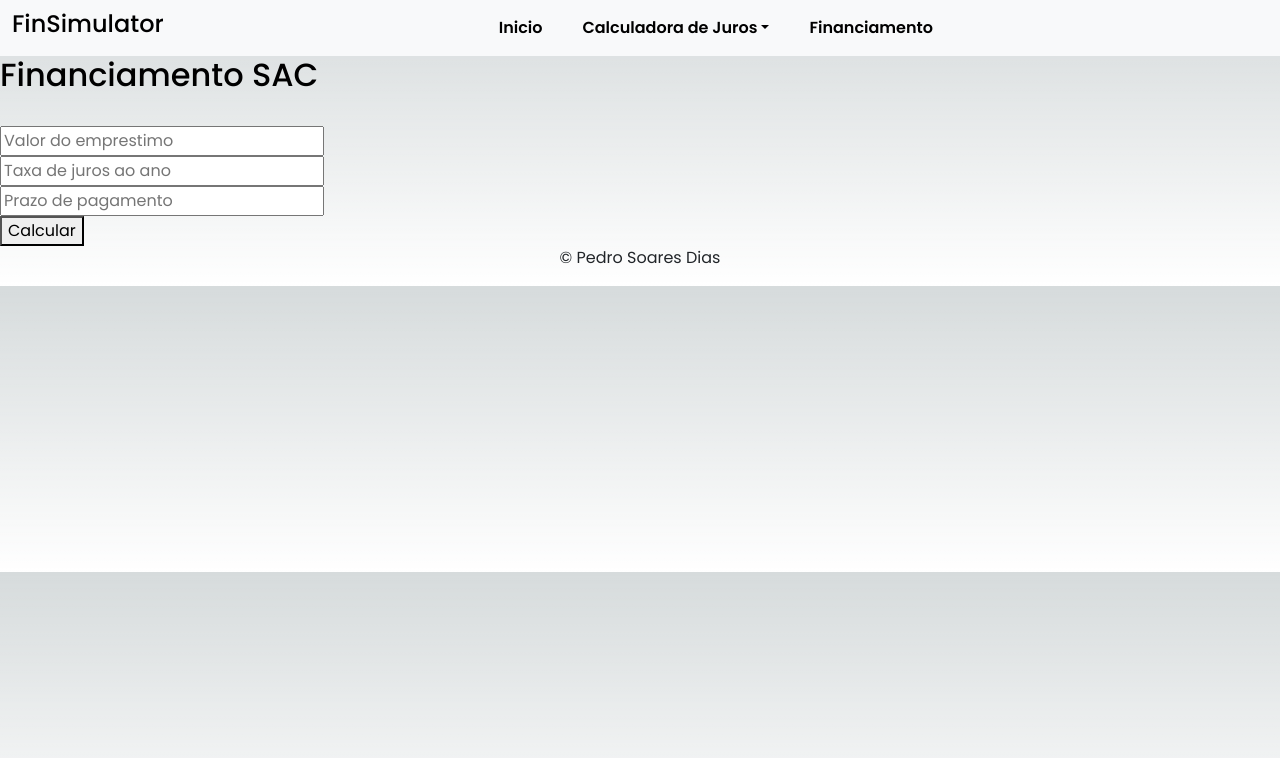
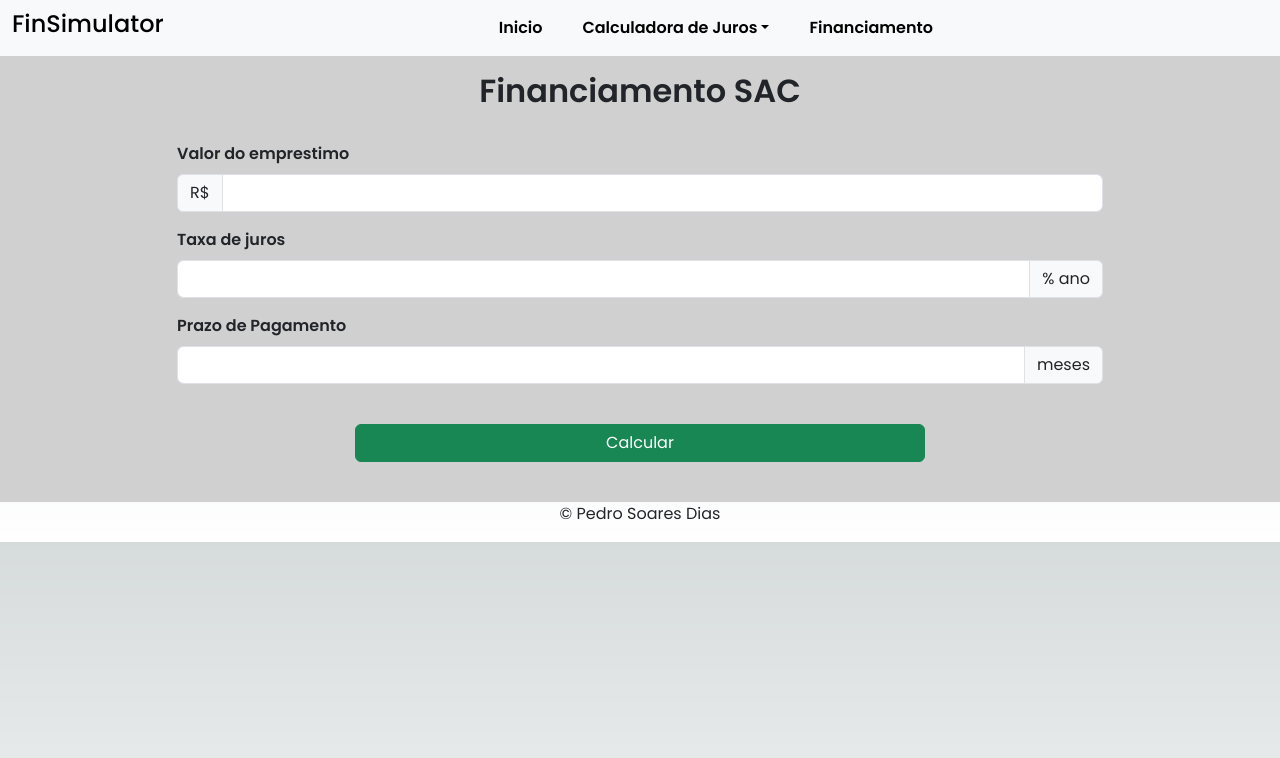
Before and after one commit to PedroSoaresDias/SimuladorFinanceiro, a Next.js app: page /Financiamento in a window 1280 px wide. Shown: the top 758 px of the page. Built offline with nearby package versions, Linux system fonts and the light colour scheme.

Commit message:
Estilizando a página do Financiamento SAC

```diff
--- a/src/pages/Financiamento/index.js
+++ b/src/pages/Financiamento/index.js
@@ -8,7 +8,7 @@ export default function Financiamento() {
   const [totalParcelas, setTotalParcelas] = useState("");
 
   function TaxaEquivalente(taxaJurosAnual) {
-        const taxaJurosMensal = Math.pow(1 + (taxaJurosAnual / 100), 1 / 12) - 1;
+    const taxaJurosMensal = Math.pow(1 + taxaJurosAnual / 100, 1 / 12) - 1;
 
     return taxaJurosMensal;
   }
@@ -23,7 +23,7 @@ export default function Financiamento() {
     let saldoDevedor = emprestimo;
     let parcelasCalculadas = [];
 
-        for (let i = 1; i <= prazoPagamento; i++){
+    for (let i = 1; i <= prazoPagamento; i++) {
       const jurosMensais = saldoDevedor * TaxaEquivalente(taxaJurosAnual);
       const parcela = CalcularAmortizacaoMensal() + jurosMensais;
 
@@ -31,37 +31,133 @@ export default function Financiamento() {
       parcelasCalculadas.push(parcela);
     }
 
-        setValorParcela(parcelasCalculadas)
+    setValorParcela(parcelasCalculadas);
 
-        const somaParcelas = parcelasCalculadas.reduce((acumulador, parcelas) => acumulador + parcelas, 0);
+    const somaParcelas = parcelasCalculadas.reduce(
+      (acumulador, parcelas) => acumulador + parcelas,
+      0
+    );
 
     setTotalParcelas(somaParcelas.toFixed(2));
   }
 
   return (
     <>
-            <h2>Financiamento SAC</h2>
+      <section className="sac">
+        <div className="container text-dark">
+          <h2 className="text-center">Financiamento SAC</h2>
           <br />
-            <input type="number" placeholder="Valor do emprestimo" value={emprestimo} onChange={(e) => setEmprestimo(parseFloat(e.target.value))} />
+          <div className="row">
+            <div className="col-1"></div>
+            <div className="col mb-3">
+              <label for="emprestimo" className="form-label">
+                Valor do emprestimo
+              </label>
+              <div className="input-group">
+                <span class="input-group-text" id="basic-addon1">
+                  R$
+                </span>
+                <input
+                  type="number"
+                  id="emprestimo"
+                  className="form-control"
+                  value={emprestimo}
+                  onChange={(e) => setEmprestimo(parseFloat(e.target.value))}
+                />
+              </div>
+            </div>
+            <div className="col-1"></div>
+          </div>
+          <div className="row">
+            <div className="col-1"></div>
+            <div className="col mb-3">
+              <label for="juros" className="form-label">
+                Taxa de juros
+              </label>
+              <div className="input-group">
+                <input
+                  type="number"
+                  id="juros"
+                  className="form-control"
+                  value={taxaJurosAnual}
+                  onChange={(e) =>
+                    setTaxaJurosAnual(parseFloat(e.target.value))
+                  }
+                />
+                <span class="input-group-text" id="basic-addon2">
+                  % ano
+                </span>
+              </div>
+            </div>
+            <div className="col-1"></div>
+          </div>
+          <div className="row">
+            <div className="col-1"></div>
+            <div className="col mb-3">
+              <label for="prazo" className="form-label">
+                Prazo de Pagamento
+              </label>
+              <div className="input-group">
+                <input
+                  type="number"
+                  id="prazo"
+                  className="form-control"
+                  value={prazoPagamento}
+                  onChange={(e) =>
+                    setprazoPagamento(parseFloat(e.target.value))
+                  }
+                />
+                <span class="input-group-text" id="basic-addon3">
+                  meses
+                </span>
+              </div>
+            </div>
+            <div className="col-1"></div>
+          </div>
           <br />
-            <input type="number" placeholder="Taxa de juros ao ano" value={taxaJurosAnual} onChange={(e) => setTaxaJurosAnual(parseFloat(e.target.value))} />
+          <div className="row">
+            <div className="col-1"></div>
+            <button
+              onClick={CalcularFinanciamento}
+              className="btn btn-success col-6">
+              Calcular
+            </button>
+            <div className="col-1"></div>
+          </div>
           <br />
-            <input type="number" placeholder="Prazo de pagamento" value={prazoPagamento} onChange={(e) => setprazoPagamento(parseFloat(e.target.value))} />
-            <br />
-            <button onClick={CalcularFinanciamento}>Calcular</button>
+          <div className="row">
+            <div className="col"></div>
+            <div className="col text-center text-dark">
               {valorParcela.length > 0 && (
                 <div>
                   <h4>Parcelas:</h4>
                   <ul>
                     {valorParcela.map((parcela, index) => (
                       <li key={index}>
-                                Parcela {index + 1}: {new Intl.NumberFormat("pt-BR",{style: "currency", currency: "BRL"}).format(parcela)}
+                        Parcela {index + 1}:{" "}
+                        {new Intl.NumberFormat("pt-BR", {
+                          style: "currency",
+                          currency: "BRL",
+                        }).format(parcela)}
                       </li>
                     ))}
                   </ul>
                 </div>
               )}
-            {totalParcelas > 0 && (<p>Total: {new Intl.NumberFormat("pt-BR", {style:"currency", currency:"BRL"}).format(totalParcelas)}</p>)}
+              {totalParcelas > 0 && (
+                <p>
+                  Total:{" "}
+                  {new Intl.NumberFormat("pt-BR", {
+                    style: "currency",
+                    currency: "BRL",
+                  }).format(totalParcelas)}
+                </p>
+              )}
+            </div>
+            <div className="col"></div>
+          </div>
+        </div>
+      </section>
     </>
-    )
+  );
 }
--- a/src/pages/JurosSimples/index.js
+++ b/src/pages/JurosSimples/index.js
@@ -32,7 +32,6 @@ export default function JurosSimples() {
                   type="number"
                   id="capital"
 									className="form-control"
-                  placeholder="Capital inicial"
                   value={capital}
                   onChange={(e) => setCapital(parseFloat(e.target.value))}
                 />
--- a/src/styles/globals.css
+++ b/src/styles/globals.css
@@ -55,6 +55,15 @@
 }
 
 .simples h2, .simples label, .simples p{
+  font-weight: 600;
+}
+
+.sac{
+  background-color: rgb(208, 208, 208);
+  padding: 1rem;
+}
+
+.sac h2, .sac label, .sac h4, .sac ul, .sac p{
   font-weight: 600;
 }
 
```
Lines whose indentation alone changed are shown as unchanged.
